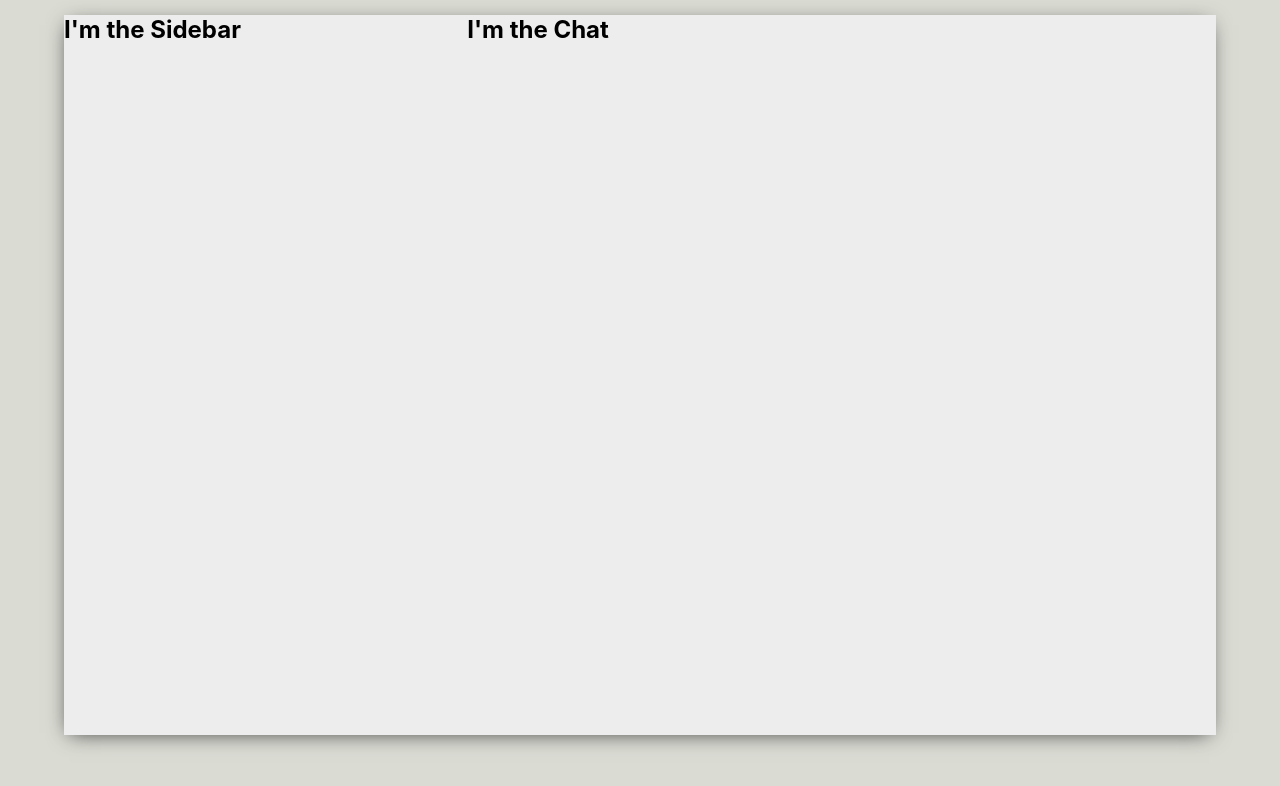
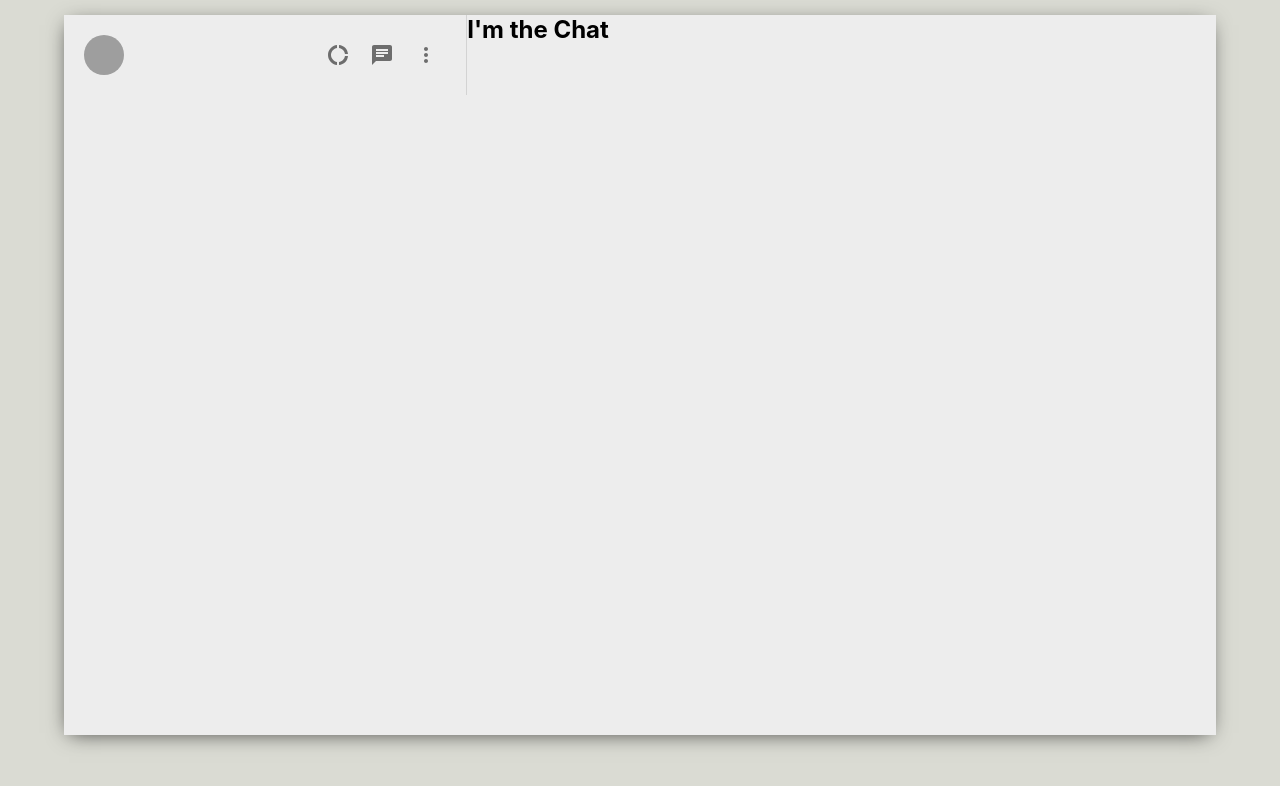
Before and after one commit to oguzgul06/Whatsapp-Mern-Clone, a React (Create React App) app in the folder wp-frontend/: page / in a window 1280 px wide. Shown: the top 786 px of the page. Built offline with nearby package versions, Linux system fonts and the light colour scheme; grey boxes are pictures that could not be loaded.

Commit message:
Design to Sidebar-Header

```diff
--- a/wp-frontend/package.json
+++ b/wp-frontend/package.json
@@ -3,6 +3,10 @@
   "version": "0.1.0",
   "private": true,
   "dependencies": {
+    "@emotion/react": "^11.6.0",
+    "@emotion/styled": "^11.6.0",
+    "@mui/icons-material": "^5.1.0",
+    "@mui/material": "^5.1.0",
     "@testing-library/jest-dom": "^5.15.0",
     "@testing-library/react": "^11.2.7",
     "@testing-library/user-event": "^12.8.3",
--- a/wp-frontend/src/components/Sidebar.css
+++ b/wp-frontend/src/components/Sidebar.css
@@ -3,3 +3,26 @@
   flex-direction: column;
   flex: 0.35;
 }
+
+/*Sidebar-Header Css*/
+
+.sidebar__header {
+  display: flex;
+  justify-content: space-between;
+  padding: 20px;
+  border-right: 1px solid lightgray;
+}
+
+.sidebar__headerRight {
+  display: flex;
+  align-items: center;
+  justify-content: space-between;
+  min-width: 10vw;
+}
+
+.sidebar__headerRight > .MuiSvgIcon-root {
+  margin-right: 2vw;
+  font-size: 24px !important;
+}
+
+/*Sidebar-Header Css*/
--- a/wp-frontend/src/components/Sidebar.js
+++ b/wp-frontend/src/components/Sidebar.js
@@ -1,10 +1,27 @@
 import React from "react";
 import "./Sidebar.css";
+import DonutLargeIcon from "@mui/icons-material/DonutLarge";
+import ChatIcon from "@mui/icons-material/Chat";
+import MoreVertIcon from "@mui/icons-material/MoreVert";
+import { Avatar, IconButton } from "@mui/material";
 
 function Sidebar() {
   return (
     <div className="sidebar">
-      <h2>I'm the Sidebar</h2>
+      <div className="sidebar__header">
+        <Avatar src="https://avatars.githubusercontent.com/u/72518895?v=4" />
+        <div className="sidebar__headerRight">
+          <IconButton>
+            <DonutLargeIcon />
+          </IconButton>
+          <IconButton>
+            <ChatIcon />
+          </IconButton>
+          <IconButton>
+            <MoreVertIcon />
+          </IconButton>
+        </div>
+      </div>
     </div>
   );
 }
```
Also changed, not shown: 1 other file (tests, documents, lock files or other folders).
